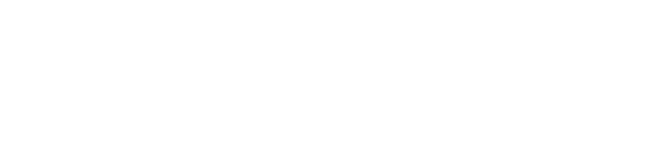
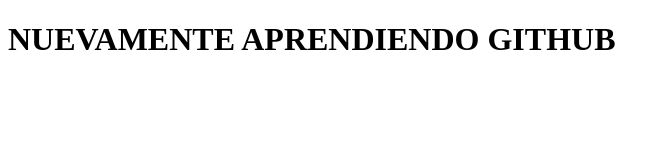
Before and after one commit to Solegit23/nuevogit, a plain HTML site: page index.html in a window 1280 px wide. Shown: the whole page, without its empty margins (0-670 px from the left). Drawn offline with Linux system fonts and the light colour scheme.

Commit message:
agregue h1

```diff
--- a/index.html
+++ b/index.html
@@ -6,6 +6,6 @@
     <title>Git</title>
 </head>
 <body>
-
+    <h1>NUEVAMENTE APRENDIENDO GITHUB</h1>
 </body>
 </html>
```
